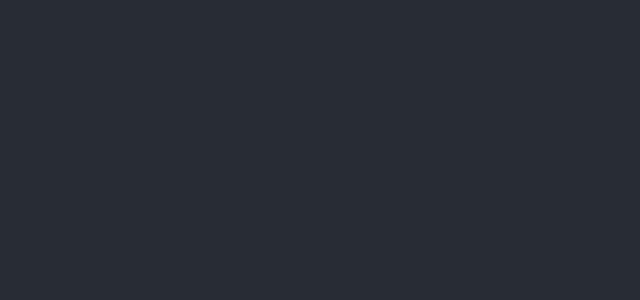
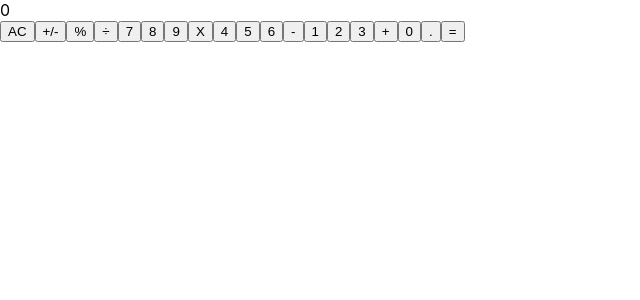
Before and after one commit to Mar12358/math-magicians, a React (Create React App) app: page / in a window 1280 px wide. Shown: the top 300 px of the page, without its empty margins (0-640 px from the left). Built offline with nearby package versions, Linux system fonts and the light colour scheme.

Commit message:
Add Calulator component

```diff
--- a/src/App.js
+++ /dev/null
@@ -1,11 +0,0 @@
-import './App.css';
-
-function App() {
-  return (
-    <div className="App">
-      <header className="App-header" />
-    </div>
-  );
-}
-
-export default App;
--- a/src/components/Calculator.js
+++ b/src/components/Calculator.js
@@ -0,0 +1,33 @@
+import React from 'react';
+
+const Calculator = () => (
+  <section className="calculator">
+    <DisplayCalculator />
+  </section>
+);
+
+const DisplayCalculator = () => (
+  <div className="btns-container">
+    <div className="screen">0</div>
+    <button type="button" className="keys top-left">AC</button>
+    <button type="button" className="keys">+/-</button>
+    <button type="button" className="keys">%</button>
+    <button type="button" className="keys orange">÷</button>
+    <button type="button" className="keys">7</button>
+    <button type="button" className="keys">8</button>
+    <button type="button" className="keys">9</button>
+    <button type="button" className="keys orange">X</button>
+    <button type="button" className="keys">4</button>
+    <button type="button" className="keys">5</button>
+    <button type="button" className="keys">6</button>
+    <button type="button" className="keys orange">-</button>
+    <button type="button" className="keys">1</button>
+    <button type="button" className="keys">2</button>
+    <button type="button" className="keys">3</button>
+    <button type="button" className="keys orange">+</button>
+    <button type="button" className="keys span-2">0</button>
+    <button type="button" className="keys">.</button>
+    <button type="button" className="keys orange">=</button>
+  </div>
+);
+export default Calculator;
--- a/src/index.js
+++ b/src/index.js
@@ -1,12 +1,12 @@
 import React from 'react';
 import ReactDOM from 'react-dom/client';
 import './index.css';
-import App from './App';
+import Calculator from './components/Calculator';
 
 const root = ReactDOM.createRoot(document.getElementById('root'));
 root.render(
   <React.StrictMode>
-    <App />
+    <Calculator />
   </React.StrictMode>,
 );
 
```
